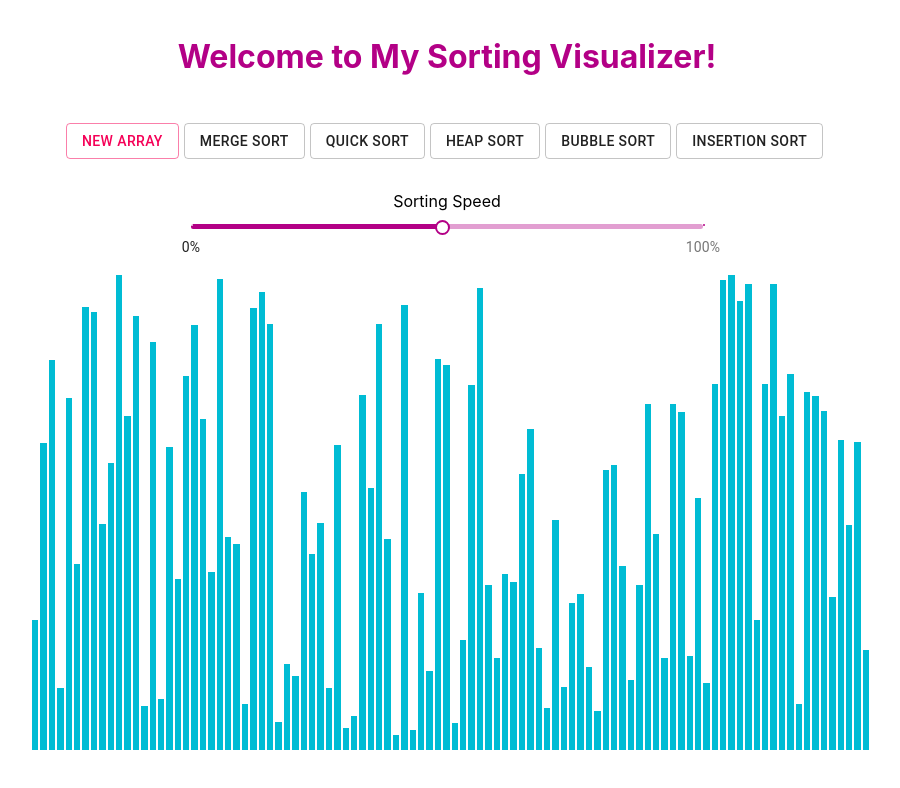
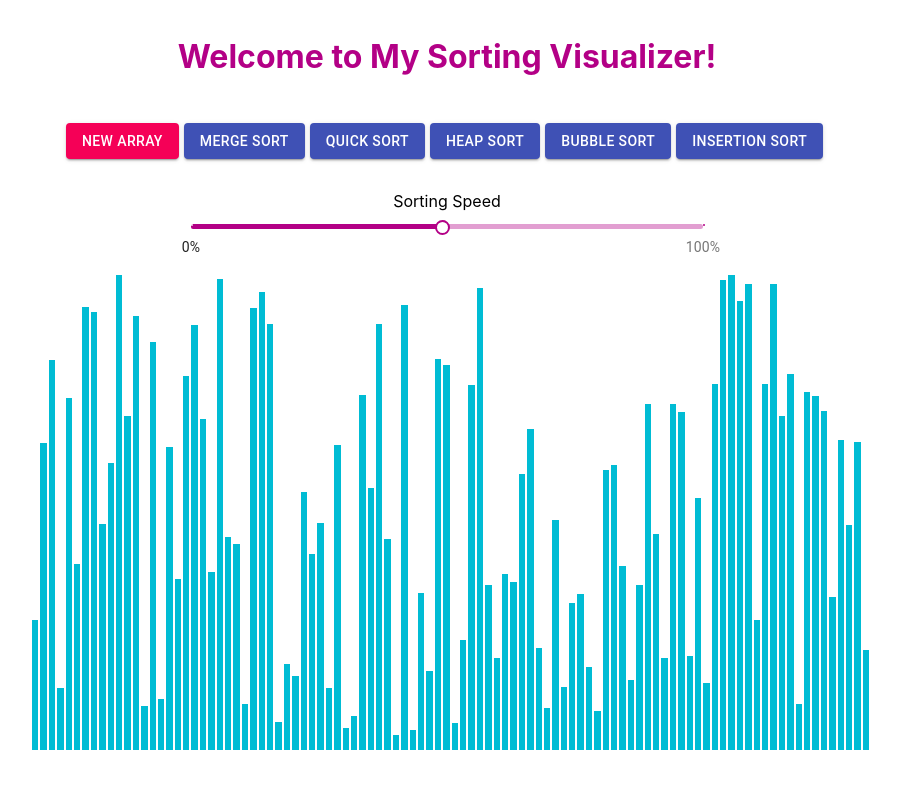
Before and after one commit to panyuenlau/Sorting-Visualization-Project, a React (Create React App) app: page / in a window 1280 px wide. Shown: the top 788 px of the page, without its empty margins (193-1093 px from the left). Built offline with nearby package versions, Linux system fonts and the light colour scheme.

Commit message:
Add support for disabling sorting buttons during animation

```diff
--- a/src/app/components/newArrayButton.js
+++ b/src/app/components/newArrayButton.js
@@ -47,7 +47,7 @@ export default class NewArrayButton extends Component {
 
         return (
             <div>
-                <Button variant="outlined" color="secondary" onClick={()=>this.handleClickOpen()}> New Array </Button>
+                <Button variant="contained" color="secondary" onClick={()=>this.handleClickOpen()}> New Array </Button>
 
                 <Dialog fullWidth={true} maxWidth={maxWidth} open={open} onClose={()=>this.handleClose()}>
                     <DialogTitle>{"New Array Size"}</DialogTitle>
--- a/src/app/main.js
+++ b/src/app/main.js
@@ -28,8 +28,6 @@ const marks = [
 ]
 
 
-let timerIds = [];
-
 function randomIntGenerator(min, max){
     return Math.floor(Math.random() * (max - min + 1) + min);
 };
@@ -38,12 +36,13 @@ export default class SortingVisualizer extends React.Component {
     constructor(props) {
         super(props);
 
-        // this.animationSpeed = 50;
+        this.timerIds = [];
 
         this.state = {
             array: [],
             arraySize: 100,
             animationSpeed: 50,
+            disableButtons: false,
         };
 
         this.changeArraySize = this.changeArraySize.bind(this);
@@ -68,7 +67,7 @@ export default class SortingVisualizer extends React.Component {
     }
 
     clearAllTimeouts(){
-        timerIds.forEach(function(id) {
+        this.timerIds.forEach(function(id) {
             clearTimeout(id);
         })
     }
@@ -81,19 +80,15 @@ export default class SortingVisualizer extends React.Component {
         }
         this.setState({array: array});
 
+        // To clear the current animations
         this.clearAllTimeouts();
     }
 
     changeArraySize = (event, value) => {
-
         this.setState({
             arraySize: value
         })
     }
-
-    // resetArrayForm() {
-    //     this.resetArray();
-    // }
 
     /* TODO: update color after the sorting is finished
     updateColor() {
@@ -108,6 +103,7 @@ export default class SortingVisualizer extends React.Component {
         for(let i = 0; i < animations.length; i++) {
             const arrayBars = document.getElementsByClassName('array-bar');
             const isComparing = (animations[i][0] === 'compare1' || animations[i][0] === 'compare2');
+
             if(isComparing) {
                 const color = (animations[i][0] === 'compare1') ? COMPARING_COLOR : ORIGINAL_COLOR;
 
@@ -120,8 +116,8 @@ export default class SortingVisualizer extends React.Component {
                     barOneStyle.backgroundColor = color;
                     barTwoStyle.backgroundColor = color;
                 }, i * (MAX_ANIMATION_MS + 1 - this.state.animationSpeed))
-                timerIds.push(t);
 
+                this.timerIds.push(t);
             } else {
                 let t = setTimeout(() => {
                     const [, barInx, barHeight] = animations[i];
@@ -130,56 +126,55 @@ export default class SortingVisualizer extends React.Component {
                     barStyle.height = `${barHeight *0.1}vh`;
 
                 }, i * (MAX_ANIMATION_MS + 1 - this.state.animationSpeed));
-                timerIds.push(t);
+
+                this.timerIds.push(t);
             }
         }
     }
 
-    mergeSort() {
-        const animations = MergeSortAnimations(this.state.array);
-        this.playAnimations(animations);
+    disableAllButtons(){
+        this.setState({disableButtons: true});
     }
 
-    bubbleSort() {
-        const animations = BubbleSortAnimations(this.state.array);
+    doSort(sortAlgo) {
+        this.disableAllButtons();
 
-        this.playAnimations(animations);
+        let animations = [];
+
+        switch(sortAlgo) {
+            case 'mergesort':
+                animations = MergeSortAnimations(this.state.array);
+                break;
+            case 'quicksort':
+                animations = QuickSortAnimations(this.state.array);
+                break;
+            case 'heapsort':
+                animations = HeapSortAnimations(this.state.array);
+                break;
+            case 'bubblesort':
+                animations = BubbleSortAnimations(this.state.array);
+                break;
+            case 'insertionsort':
+                animations = InsertionSortAnimations(this.state.array);
+                break;
+            default:
+                animations = [];
+                break;
+        }
+
+        // Need to add a short timeout here in order to change the bar color successfully
+        setTimeout(()=>{
+            this.playAnimations(animations);
+        }, 10)
     }
-
-    quickSort() {
-        // this.forceUpdate();
-        const animations = QuickSortAnimations(this.state.array);
-
-        this.playAnimations(animations);
-    }
-
-    heapSort() {
-        const animations = HeapSortAnimations(this.state.array);
-
-        this.playAnimations(animations);
-    }
-
-    insertionSort() {
-        const animations = InsertionSortAnimations(this.state.array);
-
-        this.playAnimations(animations);
-    }
-
-    // TODO: Add a stop/resume sorting button
-    /*
-    stopSorting() {
-        stopFlag = !stopFlag;
-        console.log(stopFlag);
-    }
-    */
 
    handleSliderChange = (event, value) => {
         this.setState({animationSpeed: value});
     }
 
     render() {
-        const {animationSpeed} = this.state;
-        console.log(animationSpeed);
+        const {animationSpeed, disableButtons} = this.state;
+
         return (
             <div className="array-container">
 
@@ -189,13 +184,11 @@ export default class SortingVisualizer extends React.Component {
                     <div className="buttons">
                         <NewArrayButton value = {this.state.arraySize} className="newAarryButton" setArraySize={this.changeArraySize} resetArray={this.resetArray} />
 
-                        {/* <Button variant="outlined" color="secondary" onClick={()=> this.resetArrayForm()}>New Array</Button> {' '} */}
-                        {/* <Button variant="outline-danger" onClick={()=>this.stopSorting()}>Stop</Button> {' '} */}
-                        <Button variant="outlined" onClick={()=>this.mergeSort()}>Merge Sort</Button> {' '}
-                        <Button variant="outlined" onClick={()=>this.quickSort()}>Quick Sort</Button> {' '}
-                        <Button variant="outlined" onClick={()=>this.heapSort()}>Heap Sort</Button> {' '}
-                        <Button variant="outlined" onClick={()=>this.bubbleSort()}>Bubble Sort</Button> {' '}
-                        <Button variant="outlined" onClick={()=>this.insertionSort()}>Insertion Sort</Button> {' '}
+                        <Button variant="contained" color="primary" disabled={disableButtons} onClick={()=>this.doSort('mergesort')}>Merge Sort</Button> {' '}
+                        <Button variant="contained" color="primary" disabled={disableButtons} onClick={()=>this.doSort('quicksort')}>Quick Sort</Button> {' '}
+                        <Button variant="contained" color="primary" disabled={disableButtons} onClick={()=>this.doSort('heapsort')}>Heap Sort</Button> {' '}
+                        <Button variant="contained" color="primary" disabled={disableButtons} onClick={()=>this.doSort('bubblesort')}>Bubble Sort</Button> {' '}
+                        <Button variant="contained" color="primary" disabled={disableButtons} onClick={()=>this.doSort('insertionsort')}>Insertion Sort</Button> {' '}
                     </div>
 
                     <div className="slider">
--- a/src/app/sorting-algorithms/heapSort.js
+++ b/src/app/sorting-algorithms/heapSort.js
@@ -24,7 +24,6 @@ export const HeapSortAnimations = (values) => {
         heapifyWithAnimation(array, i, 0, animations);
     }
 
-    console.log(array);
     return animations;
 }
 
```
